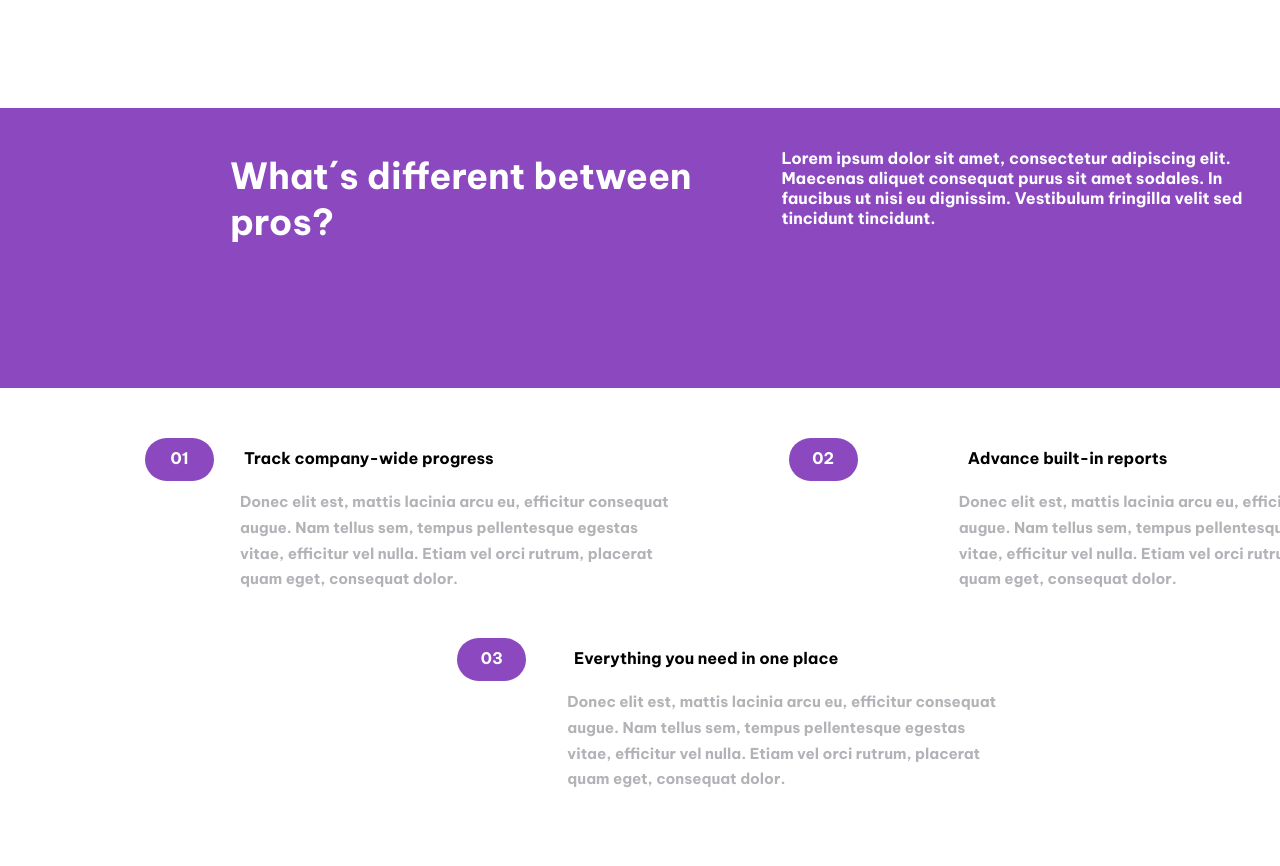
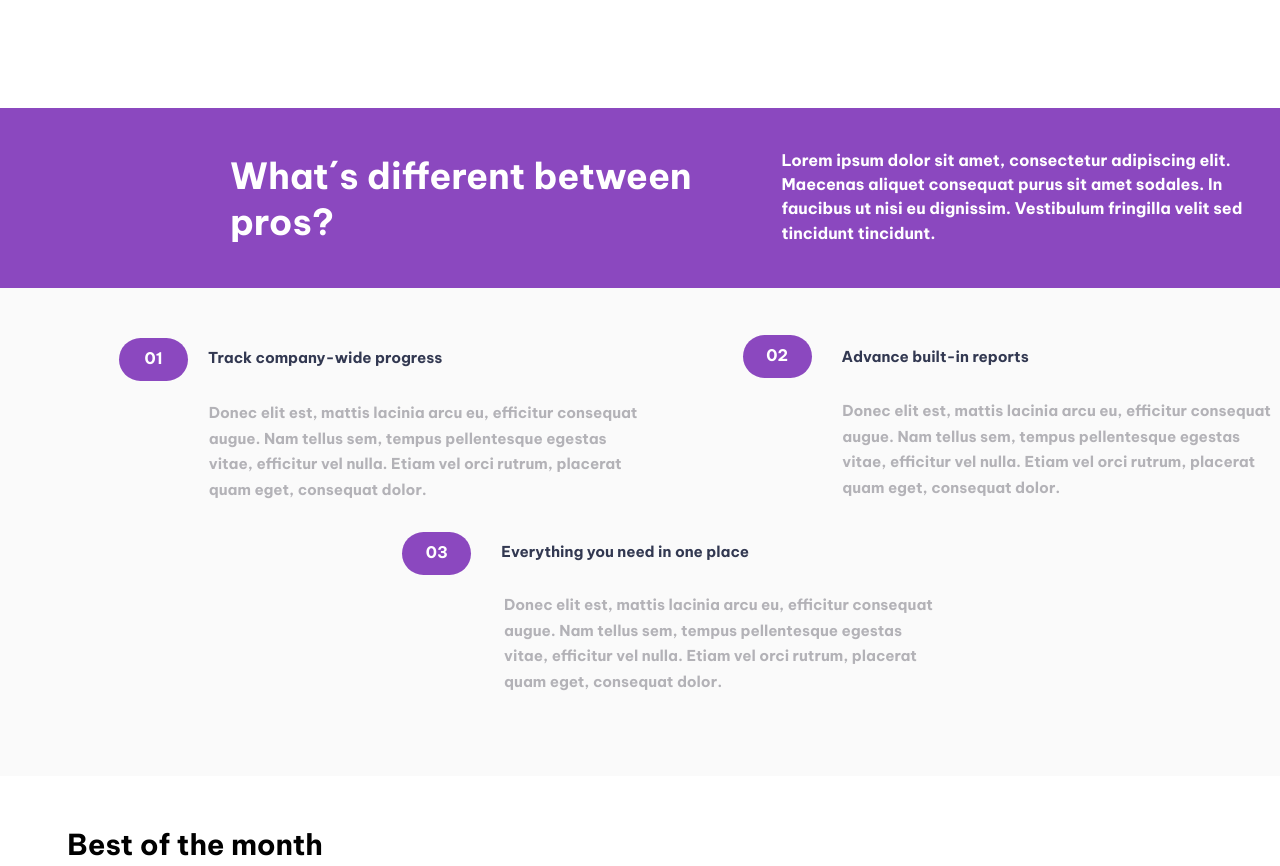
Before and after one commit to Ignacioaj131982/trabajo-final, a plain HTML site: page index.html in a window 1280 px wide. Shown: the part 624-1490 px from the top of the page. Drawn offline with nearby package versions, Linux system fonts and the light colour scheme.

Commit message:
Web Desktop Card3 terminado

```diff
--- a/CSS/styles.css
+++ b/CSS/styles.css
@@ -80,7 +80,7 @@ border: none;
 }
 .card2 {
 width: 100%;
-height: 280px;
+height: 180px;
 background-color: #3CDDF3;
 position: relative;
 top: 60px;
@@ -454,6 +454,8 @@ top: 50px;
 .card2 {
 background-color: #8B48BF;
 display: flex;
+margin-bottom: 0;
+position: relative;
 }
 
 .third_text {
@@ -491,18 +493,36 @@ top: 25px;
 position: relative;
 left: 300px;
 top: 20px;
+line-height: 24.18px;
+}
+
+.uno_a,
+.uno_b,
+.uno_c {
+    width: 69px;
+    height: 43px;
+    background-color: #8B48BF;
+    border-radius: 30px;
+    margin-bottom: 10px;
 }
 
 .uno_a {
 position: relative;
-left: 115px;
-display: inline-block;
-width: 69px;
-height: 43px;
-background-color: #8B48BF;
-border-radius: 30px;
-margin-right: 10px;
+right: 150px;
+top: 50px;
 }
+
+.uno_b {
+position: relative;
+left: 450px;
+bottom: 95px;
+}
+
+.uno_c {
+    position: relative;
+    left: 140px;
+    bottom: 40px;
+    }
 
 .uno_a p {
 color: #FFFFFF;
@@ -511,23 +531,6 @@ font-weight: 700px;
 text-align: center;
 padding: 10px;
 }
-
-.fith_text_a {
-position: relative;
-left: 80px;
-display: inline-block;
-white-space: nowrap;
-top: 10px;
-}
-
-.fith_text_b {
-    position: relative;
-    left: 340px;
-    display: inline-block;
-    white-space: nowrap;
-    top: 10px;
-    }
-
 
 .fith_text {
 position: relative;
@@ -539,31 +542,84 @@ background-color: #FFFFFF;
 background-color: #FFFFFF;
 }
 
-.sixt_text {
-position: relative;
-left: 200px;
-bottom: 260px;
+.sixt_text,
+.sixt_text_a,
+.sixt_text_b {
+font-weight: 500;
+font-size: 15px;
+line-height: 25.52px;
+margin: 10px 0;
+text-align: left;
+padding-left: 10px;
+color: #B3B2B7;
 white-space: nowrap;
 }
 
-.card3 {
-
-display: flex;
+.sixt_text_a {
+position: relative;
+bottom: 40px;
+right: 350px;
 }
 
+.sixt_text {
+position: relative;
+top: 100px;
+left: 260px;
+}
 
+.sixt_text_b {
+position: relative;
+top: 10px;
+right: 85px;
+}
 
+.card3 {
+width: 100%;
+height: 488px;
+background-color: #FAFAFA;
+display: flex;
+flex-direction:column;
+align-items: center;
+position: relative;
+margin-top: 0;
+right: 30px;
+top: 60px;
+}
 
-.uno_b {
+.subt1 {
+display: flex;
+flex-direction: row;
+
+margin-bottom: 20px;
+}
+
+.fith_text_a,
+.fith_text_b,
+.fith_text_c {
+width: auto;
+white-space: nowrap;
+font-size: 15px;
+color: #323851;
+text-align: center;
+margin: 10px 0;
+}
+
+.fith_text_a {
+position: relative;
+top: 50px;
+right: 130px;
+}
+
+.fith_text_b {
     position: relative;
-    left: 320px;
-    display: inline-block;
-    width: 69px;
-    height: 43px;
-    background-color: #8B48BF;
-    border-radius: 30px;
-    margin-right: 10px;
-    z-index: 1;
+    bottom: 93px;
+    left: 480px;
+    }
+
+.fith_text_c {
+position: relative;
+bottom: 40px;
+left: 170px;
 }
 
 .uno_b p {
@@ -574,18 +630,7 @@ text-align: center;
 padding: 10px;
 }
 
-.uno_c {
-position: relative;
-top: 200px;
-right: 450px;
-display: inline-block;
-width: 69px;
-height: 43px;
-background-color: #8B48BF;
-border-radius: 30px;
-margin-right: 10px;
-z-index: 1;
-}
+
 
 .uno_c p {
 color: #FFFFFF;
@@ -595,45 +640,8 @@ text-align: center;
 padding: 10px;
 }
 
-.fith_text_c {
-    position: relative;
-    right: 460px;
-    display: inline-block;
-    white-space: nowrap;
-    top: 210px;
-}
 
-.sixt_text_a {
-position: relative;
-left: 480px;
-bottom: 260px;
-font-weight: 500px;
-font-size: 15px;
-line-height: 25.52px;
-grid-column: span 2;
-margin-top: 20px;
-margin-bottom: 20px;
-text-align: left;
-padding-left: 10px;
-color: #B3B2B7;
-white-space: nowrap;
-}
 
-.sixt_text_b {
-position: relative;
-right: 350px;
-bottom: 60px;
-font-weight: 500px;
-font-size: 15px;
-line-height: 25.52px;
-grid-column: span 2;
-margin-top: 20px;
-margin-bottom: 20px;
-text-align: left;
-padding-left: 10px;
-color: #B3B2B7;
-white-space: nowrap;
-}
 
 
 }
```
